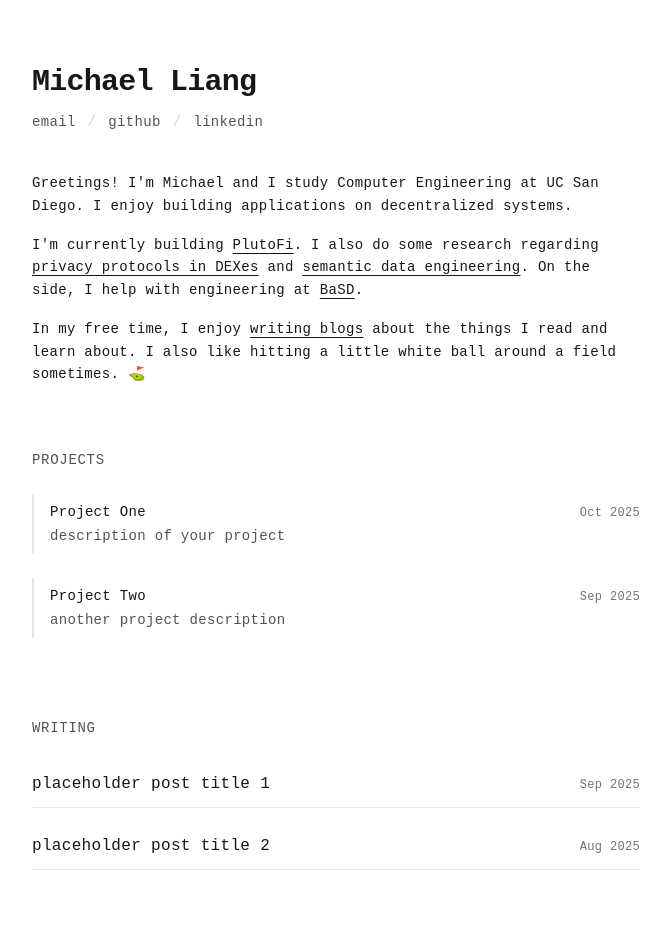
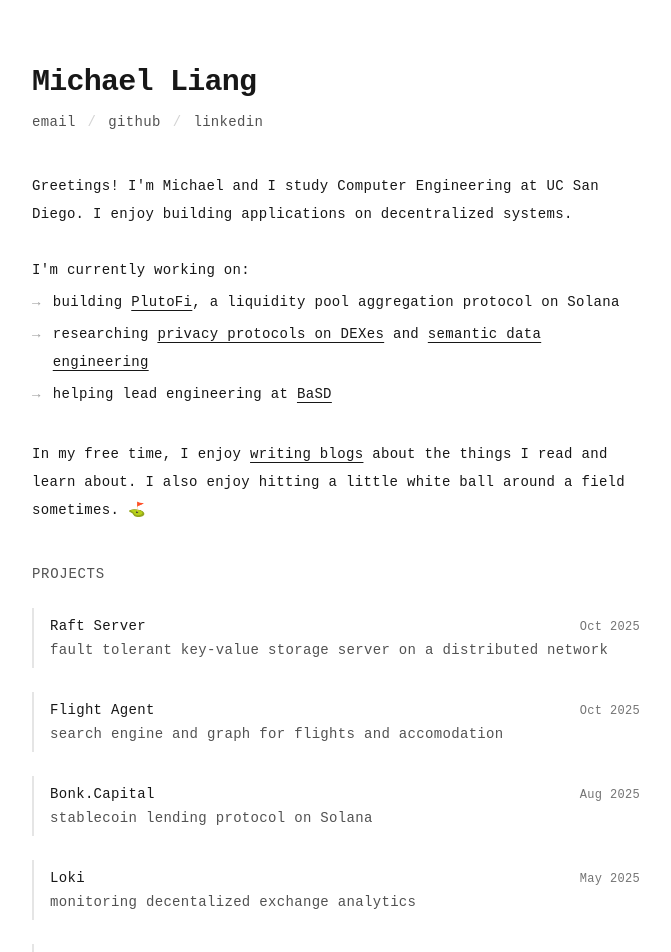
Before and after one commit to mili118/portfolio, a Next.js app: page / in a window 1280 px wide. Shown: the top 952 px of the page, without its empty margins (304-975 px from the left). Built offline with nearby package versions, Linux system fonts and the light colour scheme.

Commit message:
added projects

```diff
--- a/app/layout.tsx
+++ b/app/layout.tsx
@@ -5,8 +5,8 @@ import { Suspense } from "react"
 import "./globals.css"
 
 export const metadata: Metadata = {
-  title: "Your Name - Portfolio",
-  description: "Personal website and writing",
+  title: "Michael Liang",
+  description: "Greetings! I'm Michael and I study Computer Engineering at UC San Diego. I enjoy building applications on decentralized systems.",
 }
 
 export default function RootLayout({
--- a/app/page.tsx
+++ b/app/page.tsx
@@ -3,7 +3,7 @@ import Link from "next/link"
 export default function Home() {
   return (
     <div className="min-h-screen bg-white dark:bg-neutral-950 text-neutral-900 dark:text-neutral-100 flex items-center justify-center">
-      <div className="max-w-2xl w-full px-8 py-16">
+      <div className="max-w-2xl w-full px-8 py-16 flex flex-col">
         {/* Header */}
         <header className="mb-10">
           <h1 className="text-3xl font-bold tracking-tight mb-3">
@@ -25,12 +25,12 @@ export default function Home() {
         </header>
 
         {/* Main Content */}
-        <article className="space-y-4 leading-relaxed mb-16 text-sm">
+        <article className="space-y-6 leading-loose text-sm">
           <p>
             Greetings! I&apos;m Michael and I study Computer Engineering at UC San Diego. I enjoy building applications on decentralized systems.
           </p>
 
-          <p>
+          {/* <p>
              I&apos;m currently building{" "}
             <Link href="#" className="underline underline-offset-4 decoration-1">
               PlutoFi
@@ -48,99 +48,137 @@ export default function Home() {
               BaSD
             </Link>
             .
-          </p>
+          </p> */}
 
-          <p> In my free time, I enjoy{" "}
+          <p className="pt-1 font-medium mb-1">I'm currently working on:</p>
+
+          <ul className="space-y-1">
+            <li className="flex gap-3">
+              <span className="text-neutral-400 select-none">→</span>
+              <span>
+                 {" "}building{" "}
+                <Link href="#" className="underline underline-offset-4 decoration-1">
+                  PlutoFi
+                </Link>
+                , a liquidity pool aggregation protocol on Solana
+
+              </span>
+            </li>
+            <li className="flex gap-3">
+              <span className="text-neutral-400 select-none">→</span>
+              <span>
+                researching{" "}
+                <Link href="#" className="underline underline-offset-4 decoration-1">
+                  privacy protocols on DEXes
+                </Link>
+                {" "}and{" "}
+                <Link href="#" className="underline underline-offset-4 decoration-1">
+                  semantic data engineering
+                </Link>
+              </span>
+            </li>
+            <li className="flex gap-3">
+              <span className="text-neutral-400 select-none">→</span>
+              <span>
+               helping lead engineering at{" "}
+            <Link href="#" className="underline underline-offset-4 decoration-1">
+              BaSD
+            </Link>
+              </span>
+            </li>
+          </ul>
+
+          <p className="pt-2"> In my free time, I enjoy{" "}
 
           <Link href="#" className="underline underline-offset-4 decoration-1">
             writing blogs
           </Link>
-            {" "} about the things I read and learn about. I also like hitting a little white
+            {" "} about the things I read and learn about. I also enjoy hitting a little white
             ball around a field sometimes. ⛳️
 
 
           </p>
 
-          {/* <p className="pt-2 font-medium">Recent work:</p>
-
-          <ul className="space-y-2 ml-2">
-            <li className="flex gap-3">
-              <span className="text-neutral-400 select-none">→</span>
-              <span>
-                worked on{" "}
-                <Link href="#" className="underline underline-offset-4 decoration-1">
-                  project name
-                </Link>
-                {" "}and a{" "}
-                <Link href="#" className="underline underline-offset-4 decoration-1">
-                  another project
-                </Link>
-              </span>
-            </li>
-            <li className="flex gap-4">
-              <span className="text-neutral-400 select-none">→</span>
-              <span>
-                built stuff to make it easier to{" "}
-                <Link href="#" className="underline underline-offset-4 decoration-1">
-                  do something
-                </Link>
-                {" "}and{" "}
-                <Link href="#" className="underline underline-offset-4 decoration-1">
-                  deploy
-                </Link>
-              </span>
-            </li>
-            <li className="flex gap-3">
-              <span className="text-neutral-400 select-none">→</span>
-              <span>scaled and sold a startup simplifying [something] for [audience]</span>
-            </li>
-            <li className="flex gap-3">
-              <span className="text-neutral-400 select-none">→</span>
-              <span>
-                Did [role] + [role] at{" "}
-                <Link href="#" className="underline underline-offset-4 decoration-1">
-                  Company
-                </Link>
-                , a [description]
-              </span>
-            </li>
-          </ul> */}
         </article>
 
         {/* Technical Section */}
-        <section className="mt-2 mb-16 text-sm">
+        <section className="mt-10 text-sm">
           <h2 className="text-sm font-medium mb-6 uppercase tracking-wider text-neutral-600 dark:text-neutral-400">
             Projects
           </h2>
           <div className="space-y-6">
             <Link href="/projects/placeholder-project-1" className="block group">
+
+              {/* project 1 */}
               <div className="border-l-2 border-neutral-200 dark:border-neutral-800 pl-4 py-2 group-hover:border-neutral-400 dark:group-hover:border-neutral-600 transition-colors">
                 <div className="flex justify-between items-baseline mb-1">
-                  <h3 className="font-medium">Project One</h3>
+                  <h3 className="font-medium">Raft Server</h3>
                   <span className="text-xs text-neutral-500 dark:text-neutral-600">Oct 2025</span>
                 </div>
                 <p className="text-neutral-600 dark:text-neutral-400 text-sm">
-                  description of your project
+                  fault tolerant key-value storage server on a distributed network
                 </p>
               </div>
             </Link>
+
+            {/* project 2 */}
             <Link href="/projects/placeholder-project-2" className="block group">
               <div className="border-l-2 border-neutral-200 dark:border-neutral-800 pl-4 py-2 group-hover:border-neutral-400 dark:group-hover:border-neutral-600 transition-colors">
                 <div className="flex justify-between items-baseline mb-1">
-                  <h3 className="font-medium">Project Two</h3>
-                  <span className="text-xs text-neutral-500 dark:text-neutral-600">Sep 2025</span>
+                  <h3 className="font-medium">Flight Agent</h3>
+                  <span className="text-xs text-neutral-500 dark:text-neutral-600">Oct 2025</span>
                 </div>
                 <p className="text-neutral-600 dark:text-neutral-400 text-sm">
-                  another project description
+                  search engine and graph for flights and accomodation
                 </p>
               </div>
             </Link>
+
+            {/* project 3 */}
+            <Link href="/projects/placeholder-project-2" className="block group">
+              <div className="border-l-2 border-neutral-200 dark:border-neutral-800 pl-4 py-2 group-hover:border-neutral-400 dark:group-hover:border-neutral-600 transition-colors">
+                <div className="flex justify-between items-baseline mb-1">
+                  <h3 className="font-medium">Bonk.Capital</h3>
+                  <span className="text-xs text-neutral-500 dark:text-neutral-600">Aug 2025</span>
+                </div>
+                <p className="text-neutral-600 dark:text-neutral-400 text-sm">
+                  stablecoin lending protocol on Solana
+                </p>
+              </div>
+            </Link>
+
+            {/* project 4 */}
+            <Link href="/projects/placeholder-project-2" className="block group">
+              <div className="border-l-2 border-neutral-200 dark:border-neutral-800 pl-4 py-2 group-hover:border-neutral-400 dark:group-hover:border-neutral-600 transition-colors">
+                <div className="flex justify-between items-baseline mb-1">
+                  <h3 className="font-medium">Loki</h3>
+                  <span className="text-xs text-neutral-500 dark:text-neutral-600">May 2025</span>
+                </div>
+                <p className="text-neutral-600 dark:text-neutral-400 text-sm">
+                  monitoring decentalized exchange analytics
+                </p>
+              </div>
+            </Link>
+
+            {/* project 5 */}
+            <Link href="/projects/placeholder-project-2" className="block group">
+              <div className="border-l-2 border-neutral-200 dark:border-neutral-800 pl-4 py-2 group-hover:border-neutral-400 dark:group-hover:border-neutral-600 transition-colors">
+                <div className="flex justify-between items-baseline mb-1">
+                  <h3 className="font-medium">EMG Prosthetic Hand</h3>
+                  <span className="text-xs text-neutral-500 dark:text-neutral-600">Jan 2025</span>
+                </div>
+                <p className="text-neutral-600 dark:text-neutral-400 text-sm">
+                  classifying EMG signals to identify finger motion
+                </p>
+              </div>
+            </Link>
+
           </div>
         </section>
 
-        {/* Essays Section */}
-        <section className="mt-20 mb-16">
-          <h2 className="text-sm font-medium mb-6 uppercase tracking-wider text-neutral-600 dark:text-neutral-400">
+        {/* Essays Section
+        <section className="mt-10">
+          <h2 className="text-sm font-medium mb-4 uppercase tracking-wider text-neutral-600 dark:text-neutral-400">
             Writing
           </h2>
           <div className="space-y-4">
@@ -157,7 +195,7 @@ export default function Home() {
               </div>
             </Link>
           </div>
-        </section>
+        </section> */}
       </div>
     </div>
   )
--- a/mdx-components.tsx
+++ b/mdx-components.tsx
@@ -15,7 +15,6 @@ export function useMDXComponents(components: MDXComponents): MDXComponents {
     h3: ({ children }) => (
       <h3 className="text-xl font-semibold mt-6 mb-3">{children}</h3>
     ),
-    p: ({ children }) => <p className="mb-4 leading-relaxed">{children}</p>,
     a: ({ href, children }) => (
       <a
         href={href}
```
